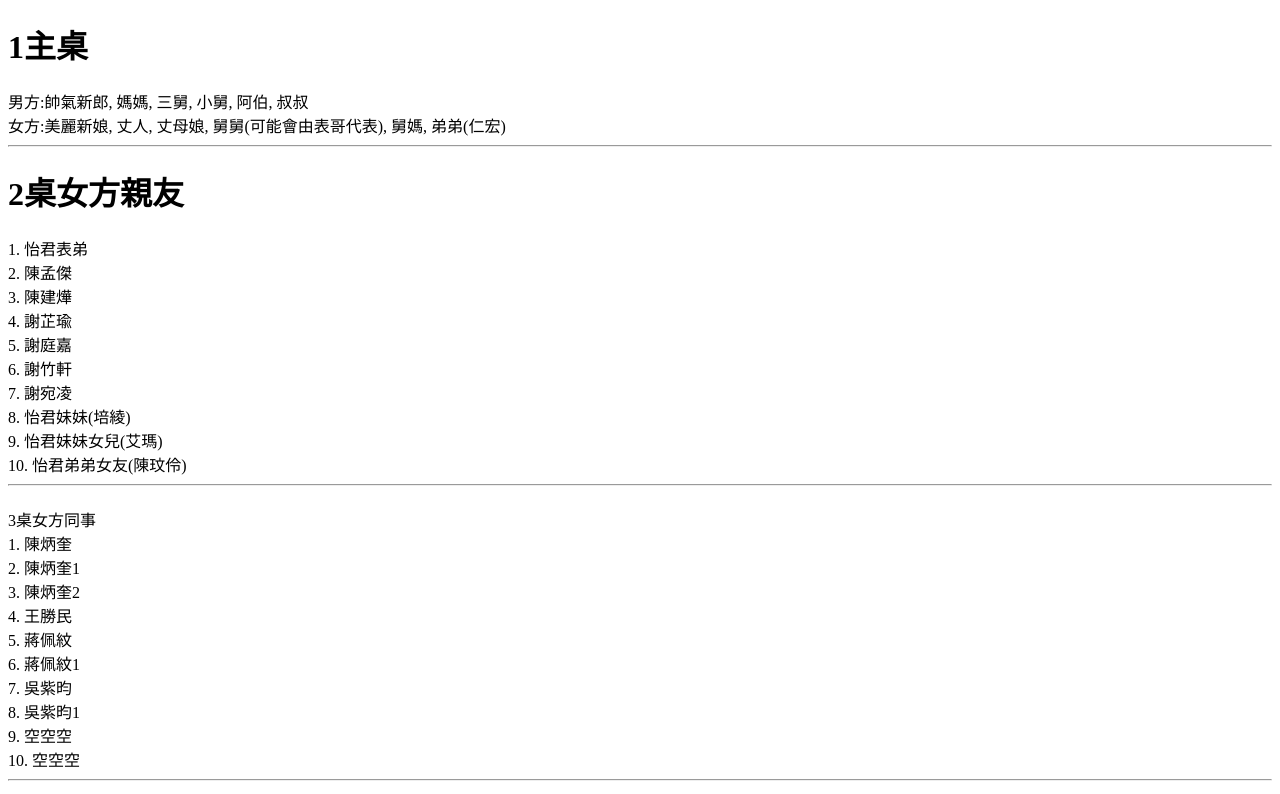
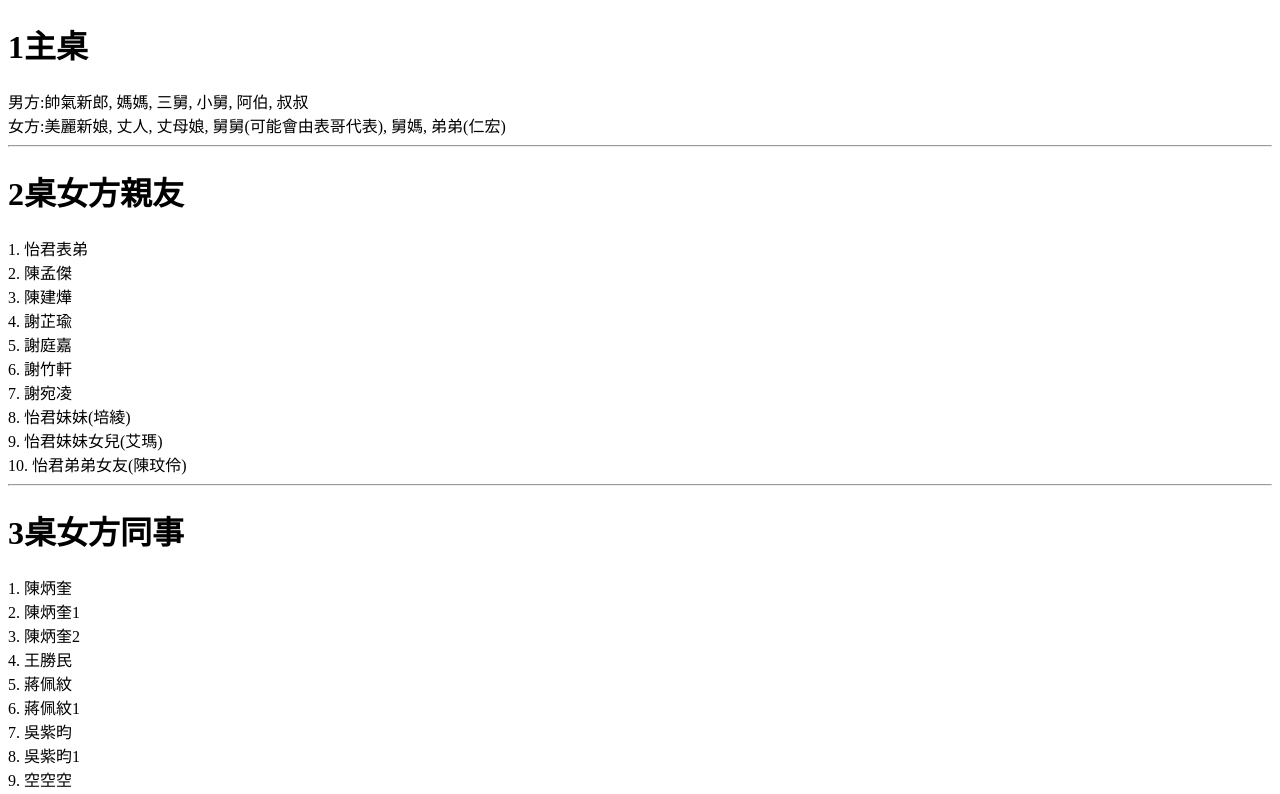
Before and after one commit to hchsfox/hchsfox.github.io, a plain HTML site: page a.html in a window 1280 px wide. Shown: the top 794 px of the page. Drawn offline with Linux system fonts and the light colour scheme.

Commit message:
Initial commit

```diff
--- a/a.html
+++ b/a.html
@@ -29,7 +29,7 @@
                 </div>
                 <hr>
                 <div>
-                        <h1></h1>3桌女方同事</h1>
+                        <h1>3桌女方同事</h1>
                         <div>1. 陳炳奎</div>
                         <div>2. 陳炳奎1</div>
                         <div>3. 陳炳奎2</div>
```
